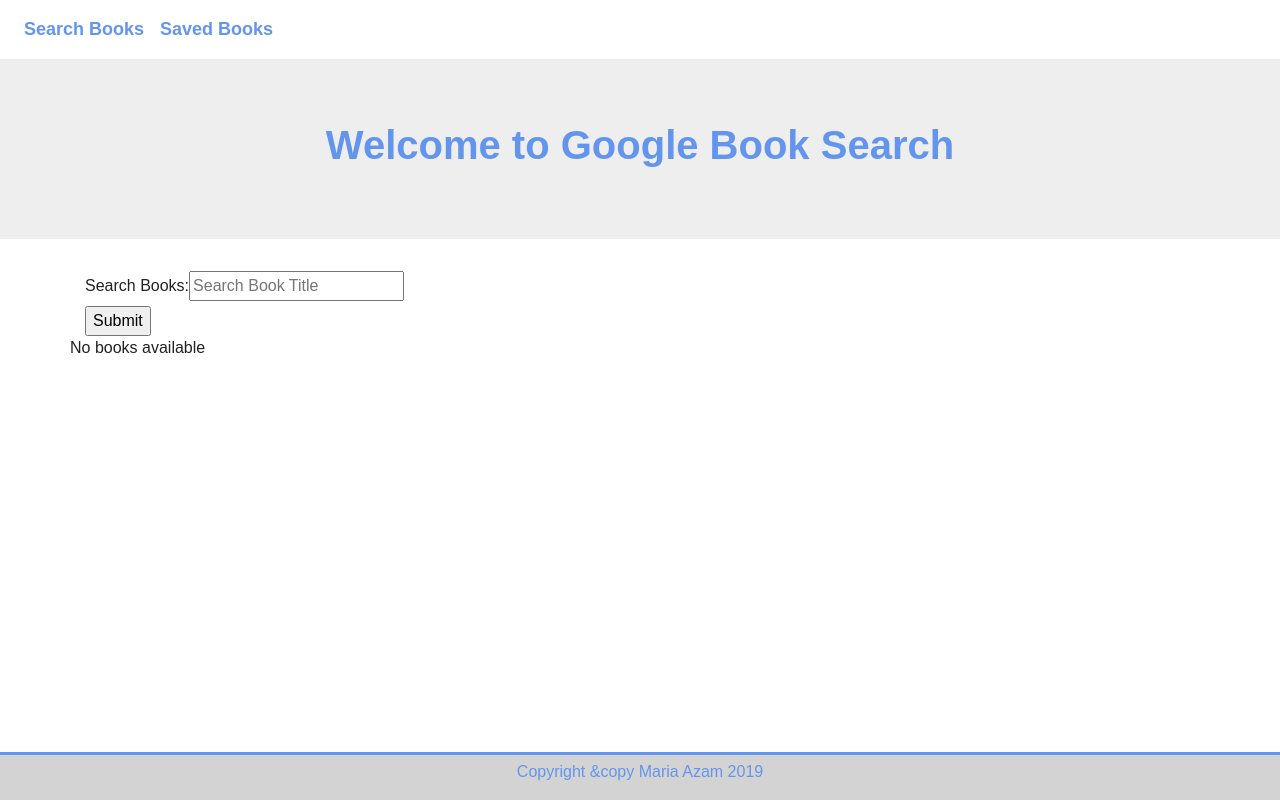
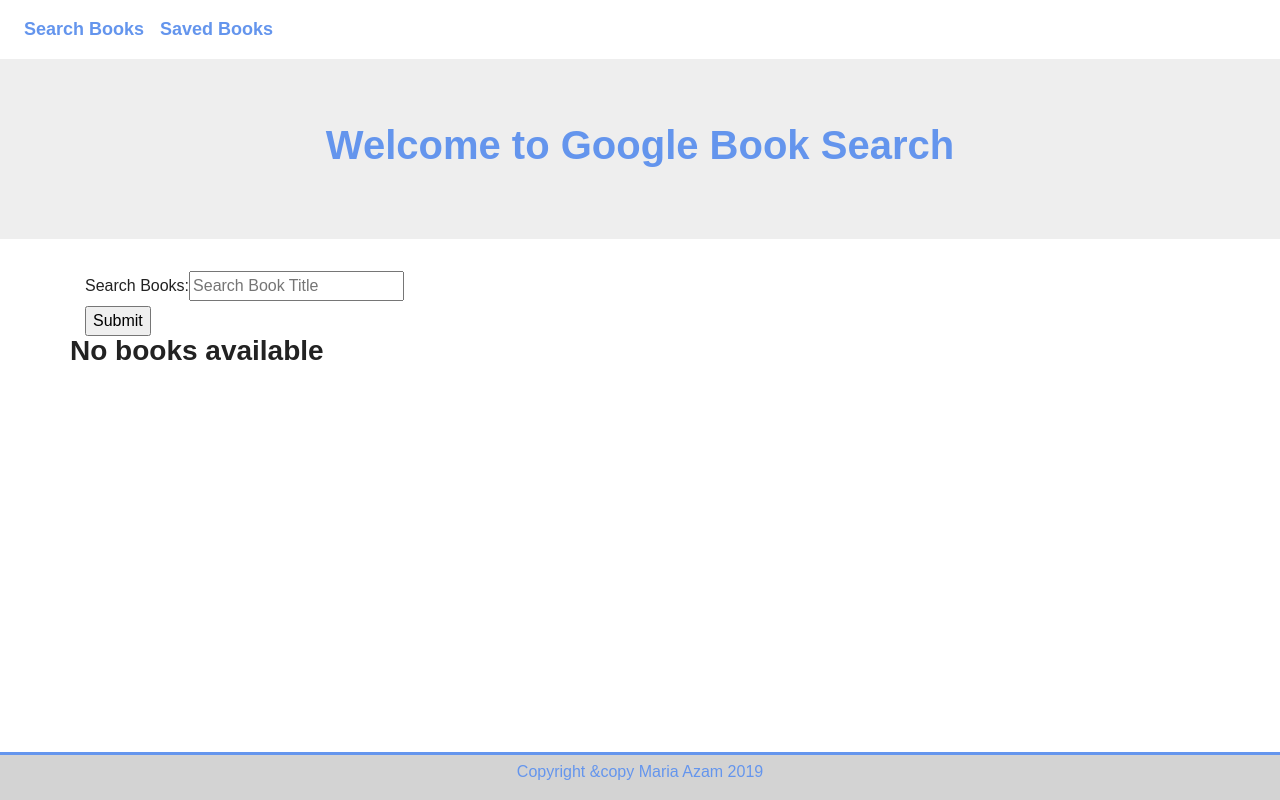
Before and after one commit to m-az94/GoogleBooksSearch, a React (Create React App) app in the folder client/: page / in a window 1280 px wide. Built offline with nearby package versions, Linux system fonts and the light colour scheme; a web font is replaced by a local one.

Commit message:
changed a font size

```diff
--- a/client/src/pages/search.js
+++ b/client/src/pages/search.js
@@ -58,7 +58,7 @@
   render() {
     let result;
     if (this.state.books.length===0){
-      result = <p>No books available</p>;
+      result = <h3>No books available</h3>;
     }
     else{
       result = <Results books={this.state.books}
```
